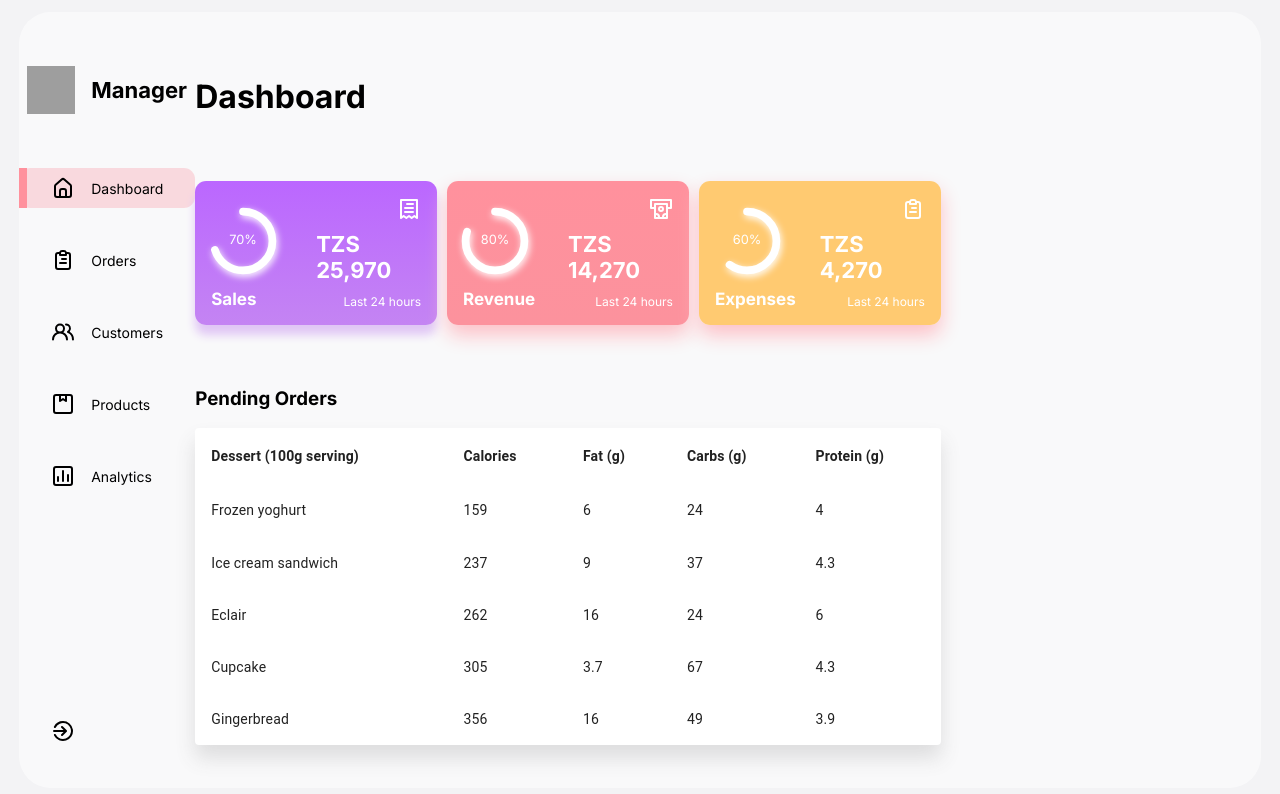
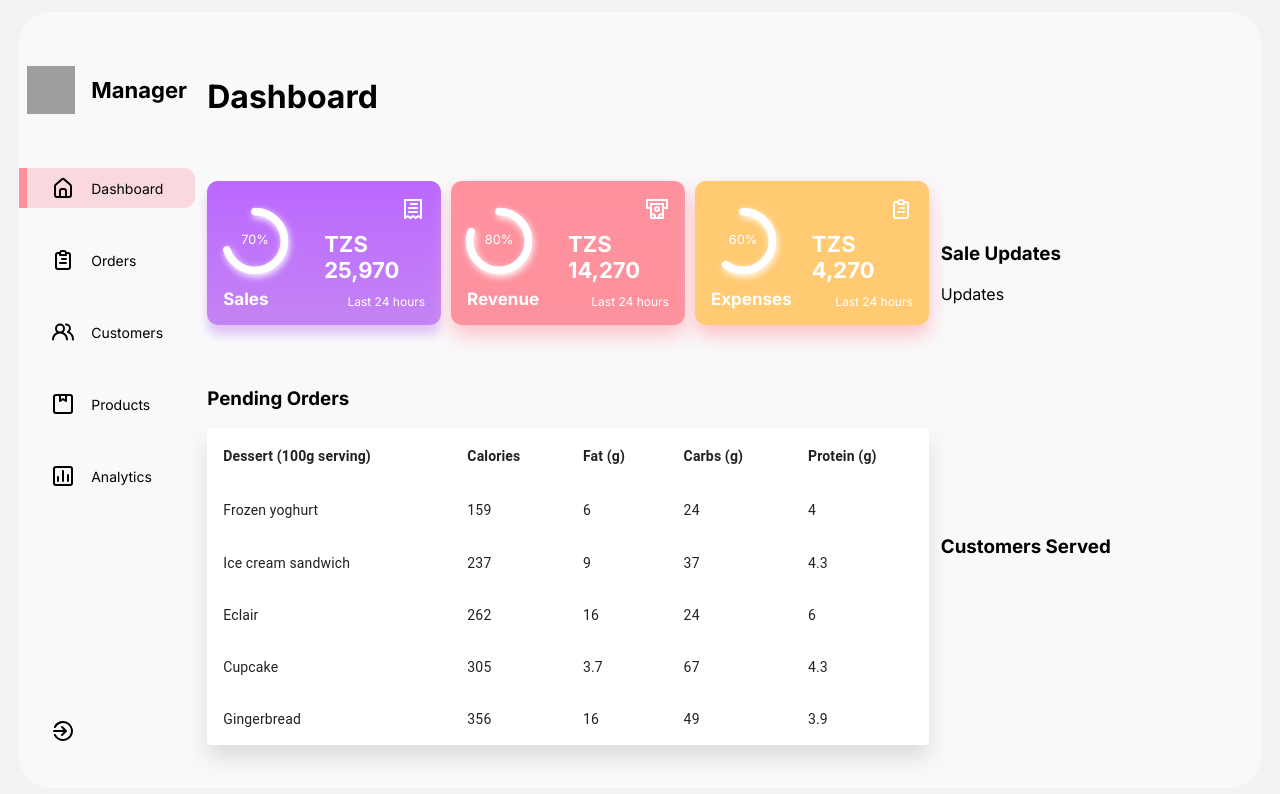
Before and after one commit to CodeBot-del/React-Admin-Dashboard, a React (Create React App) app: page / in a window 1280 px wide. Shown: the top 794 px of the page. Built offline with nearby package versions, Linux system fonts and the light colour scheme; grey boxes are pictures that could not be loaded.

Commit message:
initialized the right side part

```diff
--- a/src/App.css
+++ b/src/App.css
@@ -28,4 +28,5 @@
     background-color: var(--glass);
     overflow: hidden;
     grid-template-columns: 11rem auto 20rem;
+    gap: 12px;
 }
--- a/src/App.js
+++ b/src/App.js
@@ -1,5 +1,6 @@
 import './App.css'
 import MainDash from './components/MainDash/MainDash';
+import RightSide from './components/RightSide/RightSide';
 import Sidebar from './components/Sidebar/Sidebar';
 
 function App() {
@@ -8,7 +9,7 @@ function App() {
       <div className="AppGlass">
         <Sidebar/>
         <MainDash/>
-        <div></div>
+        <RightSide/>
       </div>
 
     </div>
--- /dev/null
+++ b/src/components/RightSide/RightSide.css
@@ -0,0 +1,6 @@
+.RightSide{
+    display: flex;
+    flex-direction: column;
+    width: 95%;
+    justify-content: space-evenly;
+}
--- /dev/null
+++ b/src/components/RightSide/RightSide.jsx
@@ -0,0 +1,19 @@
+import React from 'react'
+import Updates from '../Updates/Updates'
+import './RightSide.css'
+
+const RightSide = () => {
+  return (
+    <div className="RightSide">
+        <div>
+            <h3>Sale Updates</h3>
+            <Updates/>
+        </div>
+        <div>
+            <h3>Customers Served</h3>
+        </div>
+    </div>
+  )
+}
+
+export default RightSide
--- /dev/null
+++ b/src/components/Updates/Updates.jsx
@@ -0,0 +1,12 @@
+import React from 'react'
+import './Updates.css'
+
+const Updates = () => {
+  return (
+    <div>
+      Updates
+    </div>
+  )
+}
+
+export default Updates
```
Also changed, not shown: src/components/Updates/Updates.css (added).
